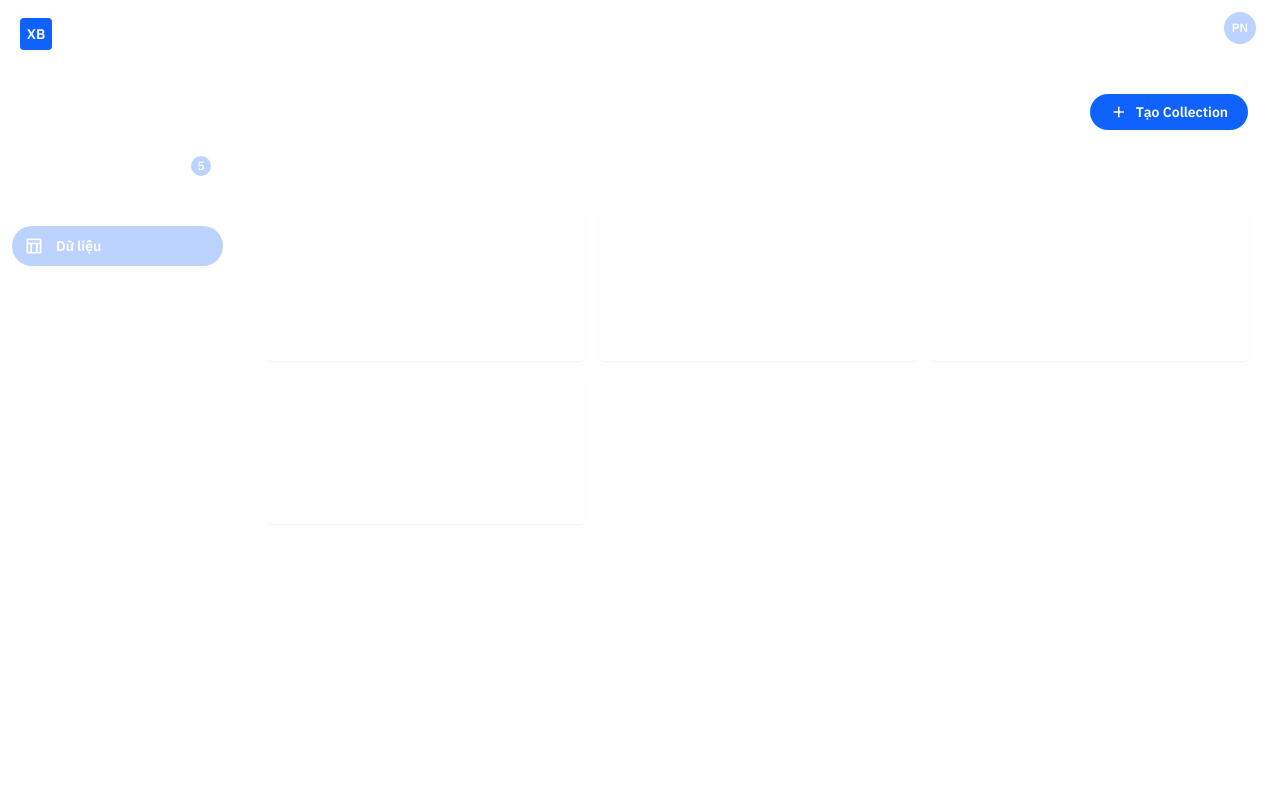
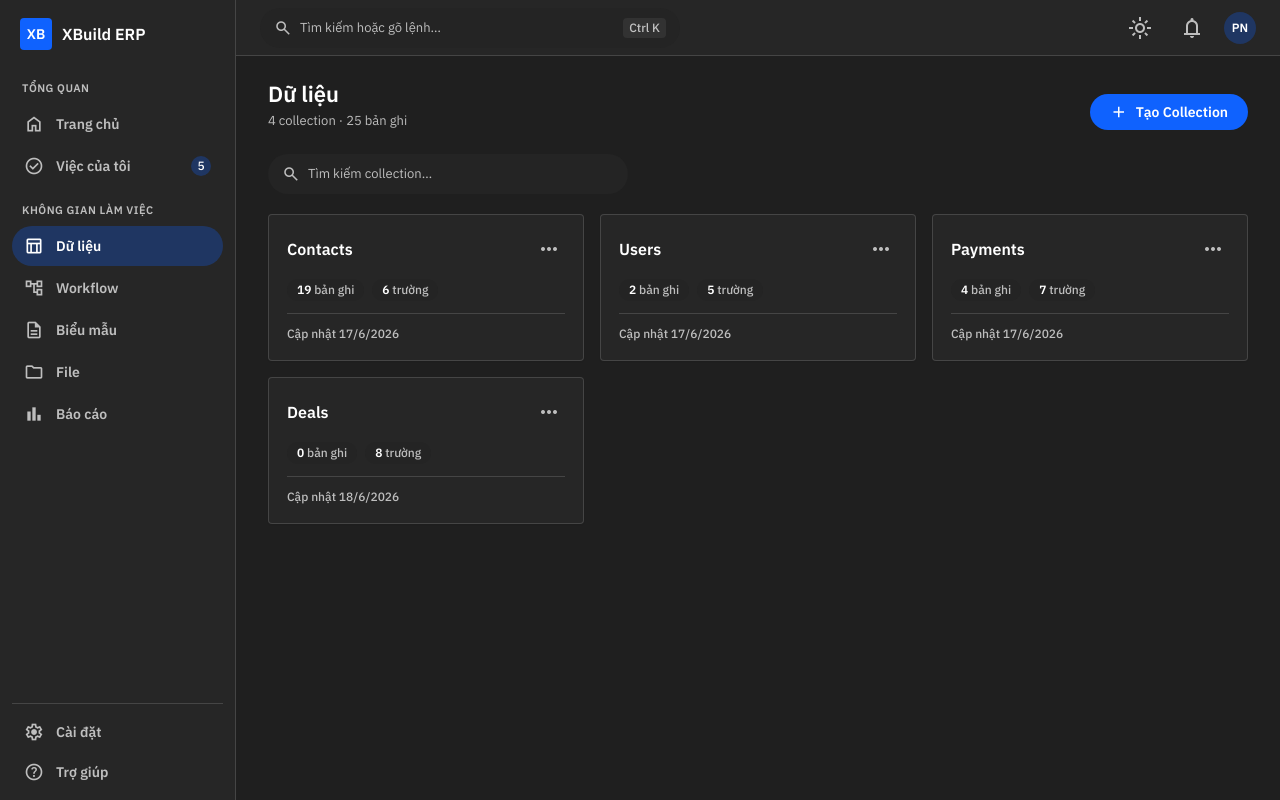
Before and after one commit to Dothuan6/erb-dev, a plain HTML site: page pages/du-lieu.html in a window 1280 px wide. Both pictures are taken after a click on the button "dark_mode". Drawn offline with nearby package versions, Linux system fonts and the dark colour scheme.

Commit message:
Fix dark mode: surface dac (color-mix trang+muc) de menu/dialog/drawer khong bi trong suot
- Dark surface ladder doi tu rgba(255,255,255,a) sang color-mix(in srgb, #ffffff x%, #161616) -> opaque
- Van chi dung 3 mau (#0f62fe/#ffffff/#161616); chi trong trang+muc, khong them hue
- Sua ca block .dark va @media prefers-color-scheme

```diff
--- a/assets/css/tokens.css
+++ b/assets/css/tokens.css
@@ -111,18 +111,19 @@
 
   --md-sys-color-background:              var(--c-ink);
   --md-sys-color-on-background:           var(--c-white);
-  --md-sys-color-surface:                 rgba(255,255,255,.05);
+  /* Surface ĐẶC (opaque) = trộn trắng vào mực — tránh popup/menu/dialog bị trong suốt */
+  --md-sys-color-surface:                 color-mix(in srgb, var(--c-white) 7%, var(--c-ink));
   --md-sys-color-on-surface:              var(--c-white);
-  --md-sys-color-surface-variant:         rgba(255,255,255,.10);
+  --md-sys-color-surface-variant:         color-mix(in srgb, var(--c-white) 12%, var(--c-ink));
   --md-sys-color-on-surface-variant:      rgba(255,255,255,.70);
 
   --md-sys-color-surface-dim:             var(--c-ink);
-  --md-sys-color-surface-bright:          rgba(255,255,255,.10);
+  --md-sys-color-surface-bright:          color-mix(in srgb, var(--c-white) 14%, var(--c-ink));
   --md-sys-color-surface-container-lowest:  var(--c-ink);
-  --md-sys-color-surface-container-low:     rgba(255,255,255,.04);
-  --md-sys-color-surface-container:         rgba(255,255,255,.06);
-  --md-sys-color-surface-container-high:    rgba(255,255,255,.09);
-  --md-sys-color-surface-container-highest: rgba(255,255,255,.12);
+  --md-sys-color-surface-container-low:     color-mix(in srgb, var(--c-white) 4%, var(--c-ink));
+  --md-sys-color-surface-container:         color-mix(in srgb, var(--c-white) 6%, var(--c-ink));
+  --md-sys-color-surface-container-high:    color-mix(in srgb, var(--c-white) 9%, var(--c-ink));
+  --md-sys-color-surface-container-highest: color-mix(in srgb, var(--c-white) 12%, var(--c-ink));
 
   --md-sys-color-outline:                 rgba(255,255,255,.30);
   --md-sys-color-outline-variant:         rgba(255,255,255,.14);
@@ -283,17 +284,17 @@
     --md-sys-color-on-error-container:      var(--c-white);
     --md-sys-color-background:              var(--c-ink);
     --md-sys-color-on-background:           var(--c-white);
-    --md-sys-color-surface:                 rgba(255,255,255,.05);
+    --md-sys-color-surface:                 color-mix(in srgb, var(--c-white) 7%, var(--c-ink));
     --md-sys-color-on-surface:              var(--c-white);
-    --md-sys-color-surface-variant:         rgba(255,255,255,.10);
+    --md-sys-color-surface-variant:         color-mix(in srgb, var(--c-white) 12%, var(--c-ink));
     --md-sys-color-on-surface-variant:      rgba(255,255,255,.70);
     --md-sys-color-surface-dim:             var(--c-ink);
-    --md-sys-color-surface-bright:          rgba(255,255,255,.10);
+    --md-sys-color-surface-bright:          color-mix(in srgb, var(--c-white) 14%, var(--c-ink));
     --md-sys-color-surface-container-lowest:  var(--c-ink);
-    --md-sys-color-surface-container-low:     rgba(255,255,255,.04);
-    --md-sys-color-surface-container:         rgba(255,255,255,.06);
-    --md-sys-color-surface-container-high:    rgba(255,255,255,.09);
-    --md-sys-color-surface-container-highest: rgba(255,255,255,.12);
+    --md-sys-color-surface-container-low:     color-mix(in srgb, var(--c-white) 4%, var(--c-ink));
+    --md-sys-color-surface-container:         color-mix(in srgb, var(--c-white) 6%, var(--c-ink));
+    --md-sys-color-surface-container-high:    color-mix(in srgb, var(--c-white) 9%, var(--c-ink));
+    --md-sys-color-surface-container-highest: color-mix(in srgb, var(--c-white) 12%, var(--c-ink));
     --md-sys-color-outline:                 rgba(255,255,255,.30);
     --md-sys-color-outline-variant:         rgba(255,255,255,.14);
     --md-sys-color-inverse-surface:         var(--c-white);
```
